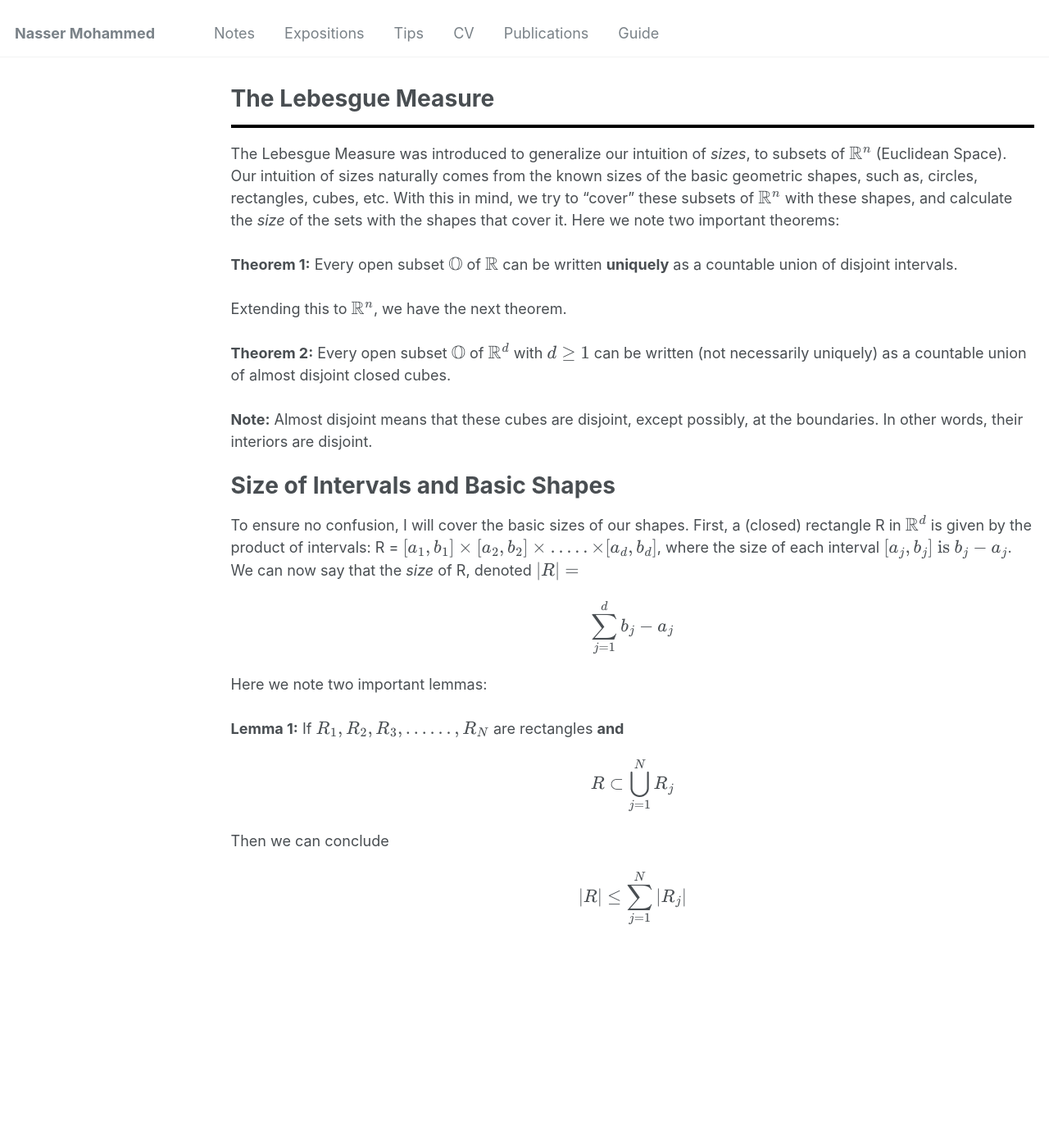
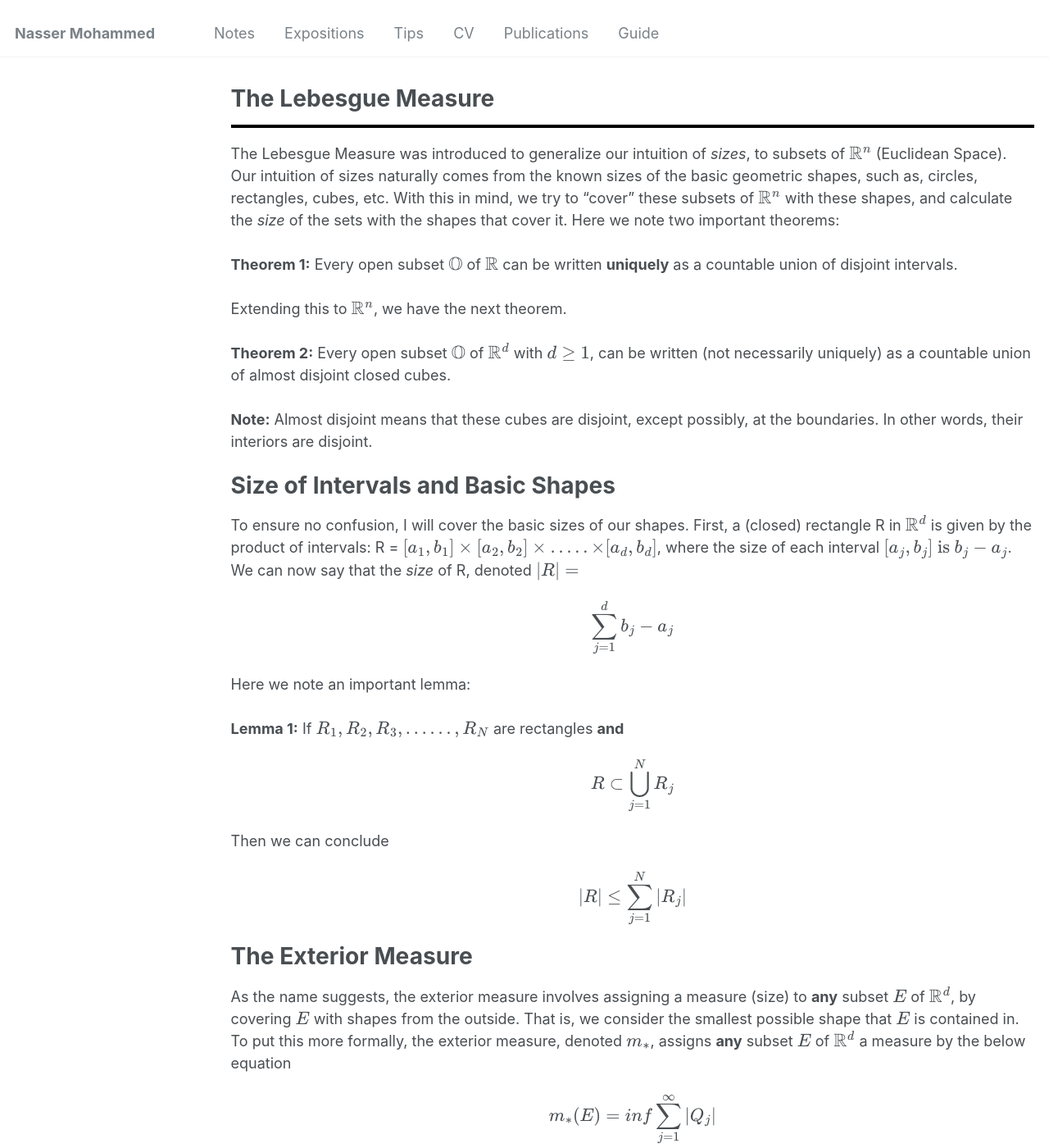
Before and after one commit to Nasser-Mohammed/Nasser-Mohammed.github.io, a Jekyll site: the page built from _pages/notes/analysis/lebesguemeas.md, in a window 1280 px wide and 1400 px high. Shown: the whole window at 82% size. Built offline with Jekyll 4.4.1, drawn with Linux system fonts in a browser that asks for light colours; some of the changed text lies outside the part shown.

Commit message:
Update lebesguemeas.md

```diff
--- a/_pages/notes/analysis/lebesguemeas.md
+++ b/_pages/notes/analysis/lebesguemeas.md
@@ -11,7 +11,7 @@ The Lebesgue Measure was introduced to generalize our intuition of *sizes*, to s
 \
 Extending this to \\(\mathbb{R}^n\\), we have the next theorem. \
 \
-**Theorem 2:** Every open subset \\(\mathbb{O}\\) of \\(\mathbb{R}^d\\) with \\(d \ge 1\\) can be written (not necessarily uniquely) as a countable union of almost disjoint closed cubes.\
+**Theorem 2:** Every open subset \\(\mathbb{O}\\) of \\(\mathbb{R}^d\\) with \\(d \ge 1\\), can be written (not necessarily uniquely) as a countable union of almost disjoint closed cubes.\
 \
 **Note:** Almost disjoint means that these cubes are disjoint, except possibly, at the boundaries. In other words, their interiors are disjoint.
 
@@ -20,7 +20,13 @@ Size of Intervals and Basic Shapes
 To ensure no confusion, I will cover the basic sizes of our shapes. First, a (closed) rectangle R in \\(\mathbb{R}^d\\) is given by the product of intervals: R = \\([a_1, b_1]\times[a_2, b_2]\times.....\times[a_d, b_d]\\), where the size of each interval \\([a_j, b_j] \text{  is
  } b_j - a_j\\). We can now say that the *size* of R, denoted \\(\left| R \right|=\\) \\[\sum_{j = 1}^{d}b_j - a_j\\]
 
-Here we note two important lemmas: \
+Here we note an important lemma: \
 \
 **Lemma 1:** If \\(R_1, R_2, R_3, ...... , R_N\\) are rectangles **and** \\[R \subset \bigcup_{j = 1}^NR_j\\] Then we can conclude
 \\[\left| R \right| \leq \sum_{j =  1}^N\left| R_j\right|\\]
+
+The Exterior Measure
+=
+As the name suggests, the exterior measure involves assigning a measure (size) to **any** subset \\(E\\) of \\(\mathbb{R}^d\\), by covering \\(E\\) with shapes from the outside. That is, we consider the smallest possible shape that \\(E\\) is contained in. To put this more formally, the exterior measure, denoted \\(m_* \\), assigns **any** subset \\(E\\) of \\(\mathbb{R}^d\\) a measure by the below equation
+\\[m_*(E) = inf\sum_{j = 1}^{\infty}\left| Q_j \right|\\]
+\\(inf\\) is simply the infimum, taken over all countable coverings such that \\[E \subset \bigcup_{j = 1}^{\infty}Q_j\\]
```
